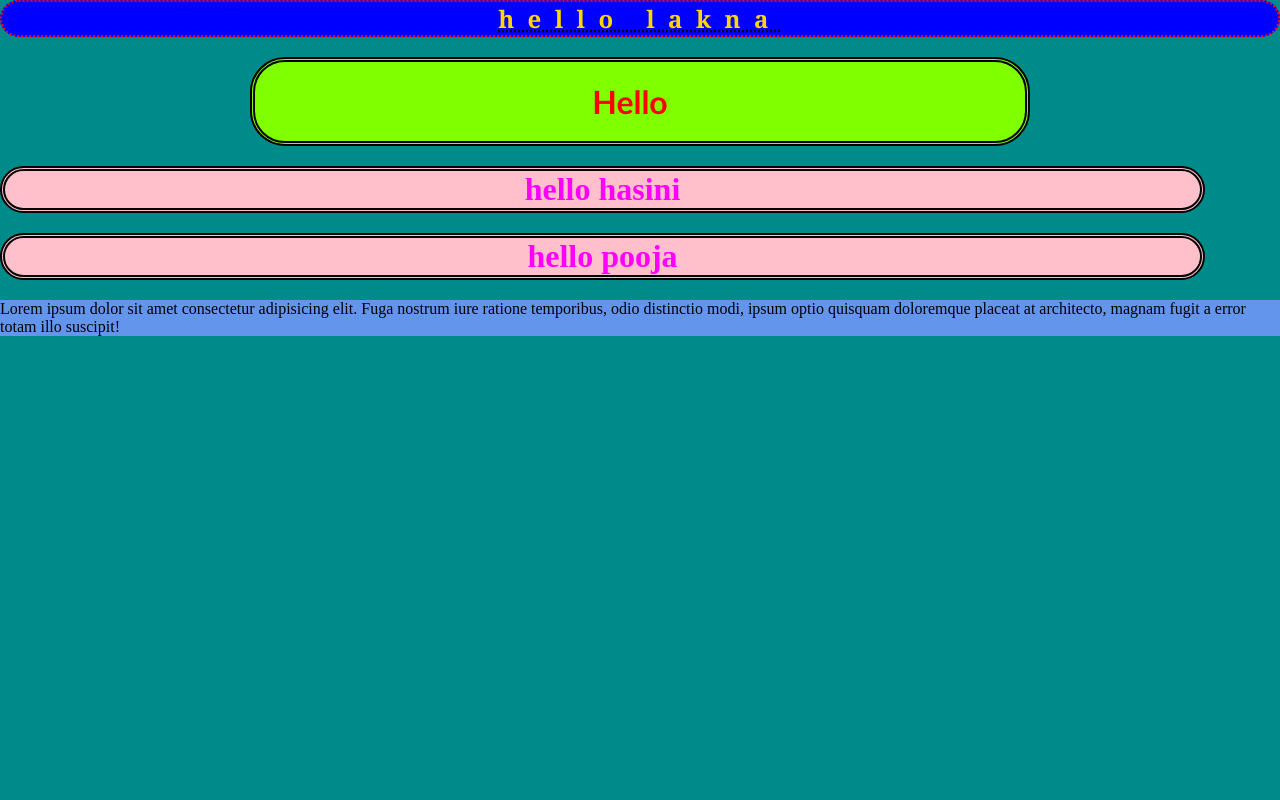
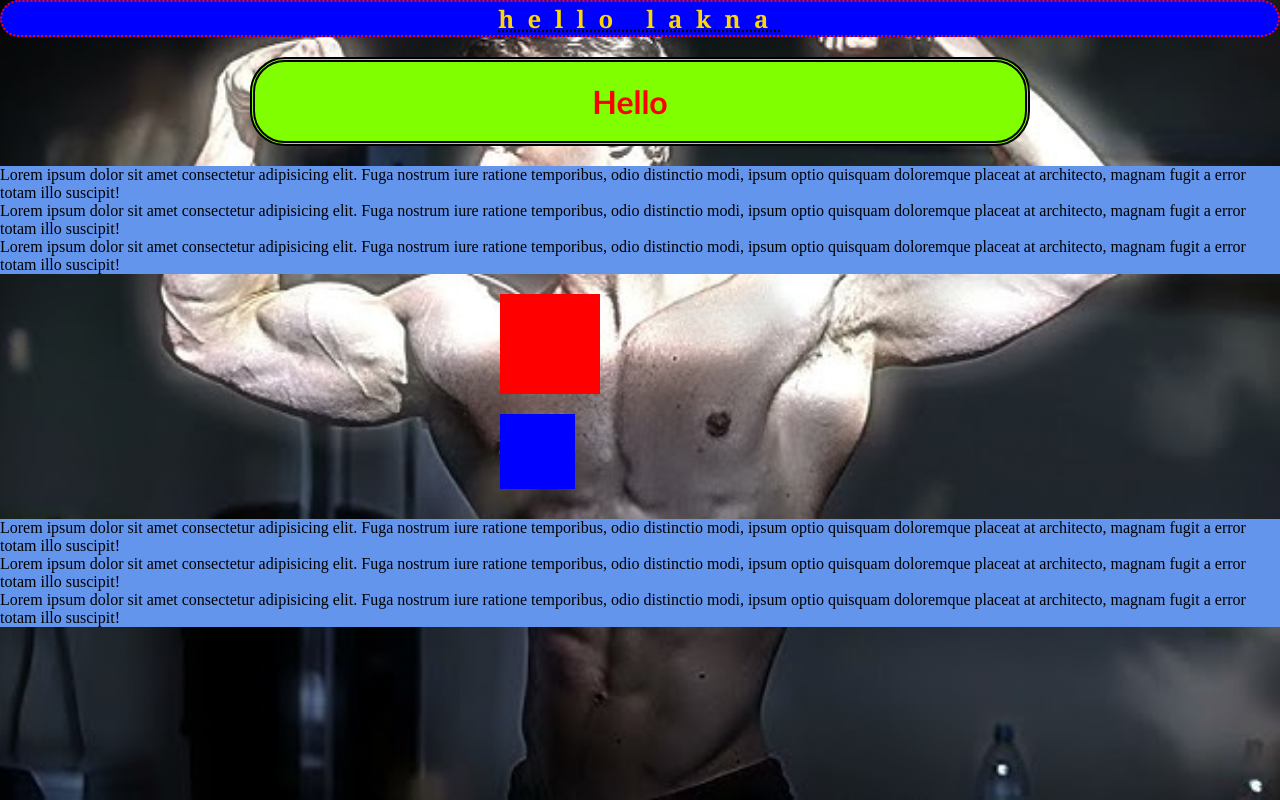
Before and after one commit to lakna-pratheeshwara/IT-Day03, a plain HTML site: page index.html in a window 1280 px wide. Drawn offline with Linux system fonts and the light colour scheme.

Commit message:
bg image & box implement

```diff
--- a/CSS/style.css
+++ b/CSS/style.css
@@ -72,9 +72,37 @@ body{
 
 }
 
-
-*{
-    background-color: darkcyan;
+* {
+    /* background-color: darkcyan; */
     margin: 0;
     padding: 0;
 }
+
+body {
+    background-image: url(../img/david-laid.jpg);
+    background-repeat: no-repeat;
+    background-size: cover;
+    background-attachment: fixed;
+    background-position: center;
+
+}
+
+#box01 {
+    width:100px;
+    height: 100px;
+    background-color: red;
+    position: relative;
+    top: 20px;
+    left: 500px;
+}
+
+#box02 {
+     width: 75px;
+    height: 75px;
+    background-color:blue;
+    position: relative;
+    top: 20px;
+    left: 500px;
+    margin-bottom: 50px;
+    margin-top: 20px;
+}
--- a/index.html
+++ b/index.html
@@ -14,11 +14,31 @@
     <h1 class="bg-blue-h1">hello lakna</h1>
     <h1 class="bg-red-h1">Hello </h1>
 
-    <h1 class="bg-pink-h1">hello hasini </h1>
-
-    <h1 id="pg02-background">hello pooja</h1>
+    <!-- <h1 class="bg-pink-h1">hello hasini </h1>
+    <h1 id="pg02-background">hello pooja</h1> -->
 
 
+    <p id="pg-background">Lorem ipsum dolor sit amet consectetur adipisicing elit. Fuga nostrum iure ratione temporibus,
+         odio distinctio modi, ipsum optio quisquam doloremque placeat at architecto, magnam fugit a error totam illo suscipit!
+    </p>
+    <p id="pg-background">Lorem ipsum dolor sit amet consectetur adipisicing elit. Fuga nostrum iure ratione temporibus,
+         odio distinctio modi, ipsum optio quisquam doloremque placeat at architecto, magnam fugit a error totam illo suscipit!
+    </p>
+    <p id="pg-background">Lorem ipsum dolor sit amet consectetur adipisicing elit. Fuga nostrum iure ratione temporibus,
+         odio distinctio modi, ipsum optio quisquam doloremque placeat at architecto, magnam fugit a error totam illo suscipit!
+    </p>
+
+    <div id="box01"></div>
+
+    <div id="box02"></div>
+
+
+    <p id="pg-background">Lorem ipsum dolor sit amet consectetur adipisicing elit. Fuga nostrum iure ratione temporibus,
+         odio distinctio modi, ipsum optio quisquam doloremque placeat at architecto, magnam fugit a error totam illo suscipit!
+    </p>
+    <p id="pg-background">Lorem ipsum dolor sit amet consectetur adipisicing elit. Fuga nostrum iure ratione temporibus,
+         odio distinctio modi, ipsum optio quisquam doloremque placeat at architecto, magnam fugit a error totam illo suscipit!
+    </p>
     <p id="pg-background">Lorem ipsum dolor sit amet consectetur adipisicing elit. Fuga nostrum iure ratione temporibus,
          odio distinctio modi, ipsum optio quisquam doloremque placeat at architecto, magnam fugit a error totam illo suscipit!
     </p>
```
Also changed, not shown: img/david-laid.jpg (added).
